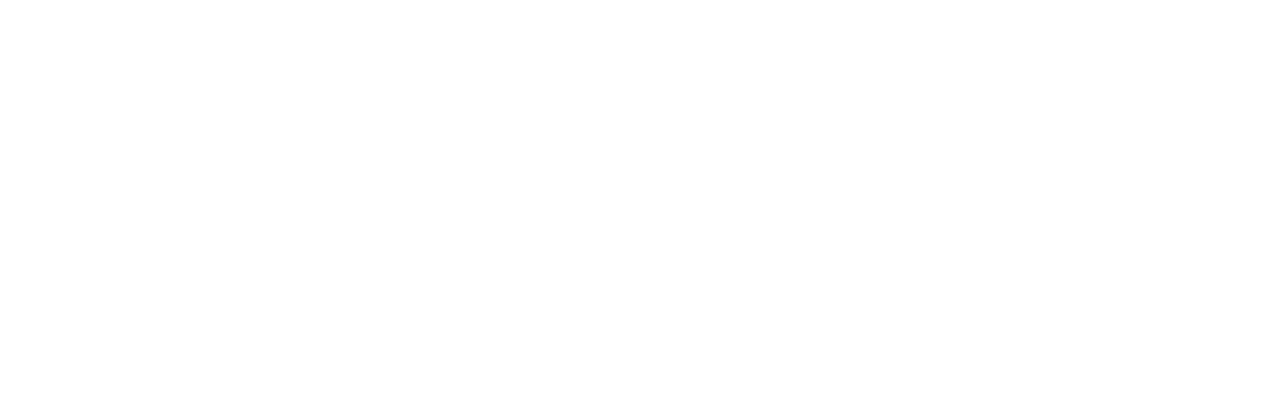
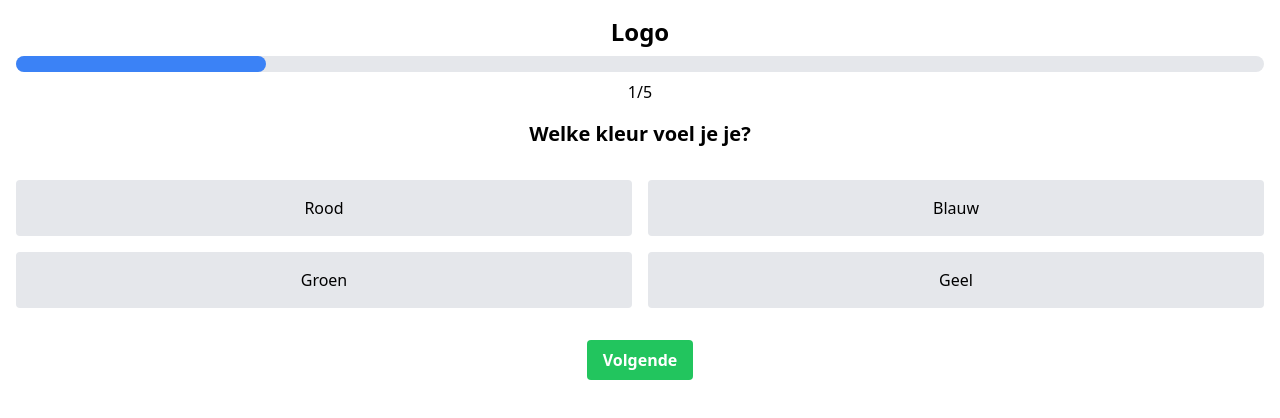
Before and after one commit to Gertbrr/kersvers, a Nuxt app: page /step in a window 1280 px wide. Before the commit this address had no page. Shown: the top 418 px of the page. Built offline with nearby package versions, Linux system fonts and the light colour scheme.

Commit message:
Init steps

```diff
--- /dev/null
+++ b/pages/step.vue
@@ -0,0 +1,112 @@
+<script setup>
+import { ref, computed } from 'vue';
+
+const currentStep = ref(1);
+const totalSteps = 5;
+
+const steps = [
+  {
+    question: 'Welke kleur voel je je?',
+    options: [
+      { id: 1, text: 'Rood' },
+      { id: 2, text: 'Blauw' },
+      { id: 3, text: 'Groen' },
+      { id: 4, text: 'Geel' },
+    ],
+  },
+  {
+    question: 'Wat is je favoriete seizoen?',
+    options: [
+      { id: 1, text: 'Lente' },
+      { id: 2, text: 'Zomer' },
+      { id: 3, text: 'Herfst' },
+      { id: 4, text: 'Winter' },
+    ],
+  },
+  {
+    question: 'Welk dier past het best bij jou?',
+    options: [
+      { id: 1, text: 'Leeuw' },
+      { id: 2, text: 'Dolfijn' },
+      { id: 3, text: 'Adelaar' },
+      { id: 4, text: 'Vlinder' },
+    ],
+  },
+  {
+    question: 'Wat is je favoriete vrijetijdsbesteding?',
+    options: [
+      { id: 1, text: 'Lezen' },
+      { id: 2, text: 'Sport' },
+      { id: 3, text: 'Koken' },
+      { id: 4, text: 'Reizen' },
+    ],
+  },
+  {
+    question: 'Welk element spreekt je het meest aan?',
+    options: [
+      { id: 1, text: 'Vuur' },
+      { id: 2, text: 'Water' },
+      { id: 3, text: 'Aarde' },
+      { id: 4, text: 'Lucht' },
+    ],
+  },
+];
+
+const currentQuestion = computed(() => steps[currentStep.value - 1]);
+
+const selectOption = (id) => {
+  // Handle option selection
+  console.log(`Step ${currentStep.value}, Selected option: ${id}`);
+  // You can store the answer here if needed
+};
+
+const nextStep = () => {
+  if (currentStep.value < totalSteps) {
+    currentStep.value++;
+  } else {
+    // Handle end of quiz
+    console.log('Quiz completed!');
+  }
+};
+
+const isLastStep = computed(() => currentStep.value === totalSteps);
+</script>
+
+<template>
+  <div class="container mx-auto p-4">
+    <div class="text-center mb-4">
+      <h1 class="text-2xl font-bold mb-2">Logo</h1>
+      <div class="bg-gray-200 rounded-full h-4 w-full">
+        <div
+          class="bg-blue-500 h-4 rounded-full transition-all duration-300"
+          :style="{ width: `${(currentStep / totalSteps) * 100}%` }"
+        ></div>
+      </div>
+      <p class="mt-2">{{ currentStep }}/{{ totalSteps }}</p>
+    </div>
+
+    <div class="text-center mb-8">
+      <h2 class="text-xl font-semibold">{{ currentQuestion.question }}</h2>
+    </div>
+
+    <div class="grid grid-cols-2 gap-4">
+      <button
+        v-for="option in currentQuestion.options"
+        :key="option.id"
+        @click="selectOption(option.id)"
+        class="bg-gray-200 hover:bg-gray-300 py-4 px-6 rounded transition duration-300"
+      >
+        {{ option.text }}
+      </button>
+    </div>
+
+    <div class="text-center mt-8">
+      <button
+        @click="nextStep"
+        class="bg-green-500 hover:bg-green-700 text-white font-bold py-2 px-4 rounded transition duration-300"
+      >
+        {{ isLastStep ? 'Voltooien' : 'Volgende' }}
+      </button>
+    </div>
+  </div>
+</template>
--- a/pages/step1.vue
+++ /dev/null
@@ -1,59 +0,0 @@
-<script setup>
-import { ref } from 'vue';
-
-const currentStep = ref(3);
-const totalSteps = ref(5);
-const question = ref('Welke kleur voel je je?');
-
-const options = ref([
-  { id: 1, text: 'Red' },
-  { id: 2, text: 'Blue' },
-  { id: 3, text: 'Green' },
-  { id: 4, text: 'Yellow' },
-]);
-
-const selectOption = (id) => {
-  // Handle option selection
-  console.log(`Selected option: ${id}`);
-};
-
-const nextStep = () => {
-  // Handle moving to next step
-  if (currentStep.value < totalSteps.value) {
-    currentStep.value++;
-  }
-};
-</script>
-
-<template>
-  <div class="container mx-auto p-4">
-    <div class="text-center mb-4">
-      <h1 class="text-2xl font-bold mb-2">Logo</h1>
-      <div class="bg-gray-200 rounded-full h-4 w-full">
-        <div class="bg-blue-500 h-4 rounded-full" :style="{ width: `${(currentStep / totalSteps) * 100}%` }"></div>
-      </div>
-      <p class="mt-2">{{ currentStep }}/{{ totalSteps }}</p>
-    </div>
-
-    <div class="text-center mb-8">
-      <h2 class="text-xl font-semibold">{{ question }}</h2>
-    </div>
-
-    <div class="grid grid-cols-2 gap-4">
-      <button
-        v-for="option in options"
-        :key="option.id"
-        @click="selectOption(option.id)"
-        class="bg-gray-200 hover:bg-gray-300 py-4 px-6 rounded"
-      >
-        {{ option.text }}
-      </button>
-    </div>
-
-    <div class="text-center mt-8">
-      <button @click="nextStep" class="bg-green-500 hover:bg-green-700 text-white font-bold py-2 px-4 rounded">
-        Volgende
-      </button>
-    </div>
-  </div>
-</template>
```
